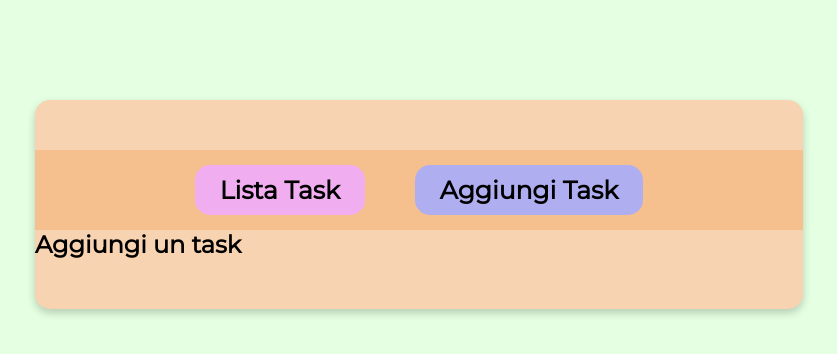
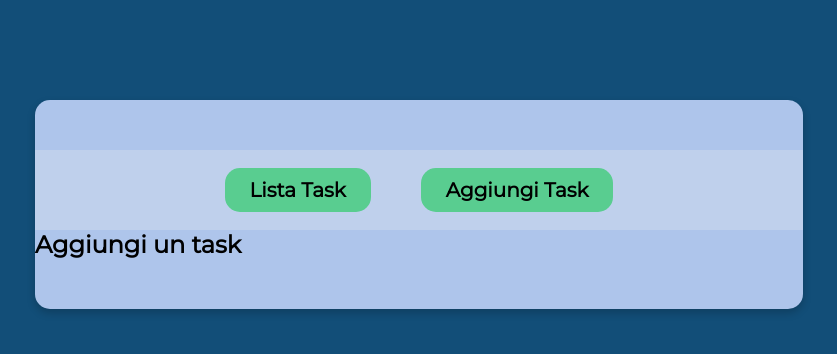
Before and after one commit to valentinobellini/ex-react-task-manager, a React (Vite) app: page /add in a window 1280 px wide. Shown: the top 354 px of the page, without its empty margins (221-1058 px from the left). Built offline with nearby package versions, Linux system fonts and the light colour scheme; no server answers.

Commit message:
update css

```diff
--- a/src/index.css
+++ b/src/index.css
@@ -14,14 +14,14 @@ body {
     display: flex;
     justify-content: center;
     align-items: center;
-    background-color: #E4FFE1;
+    background-color: #124E78;
 
 }
 
 
 .container {
     width: 60vw;
-    background-color: #f8d3b1;
+    background-color: #AEC5EB;
     margin-top: 100px;
     padding: 50px 0px;
     border-radius: 15px;
@@ -33,7 +33,7 @@ body {
 nav {
     width: 100%;
     height: 80px;
-    background-color: #F5C08E;
+    background-color: #bfd0ec;
     text-align: center;
     display: flex;
     justify-content: center;
@@ -43,7 +43,7 @@ nav {
 }
 
 .link {
-    font-size: 25px;
+    font-size: 20px;
     text-decoration: none;
     font-weight: 700;
     padding: 10px 25px;
@@ -52,11 +52,11 @@ nav {
 }
 
 .link:nth-child(1) {
-    background-color: rgb(240, 174, 240);
+    background-color: #59CD90;
 }
 
 .link:nth-child(2) {
-    background-color: rgb(175, 174, 240);
+    background-color: #59CD90;
 }
 
 
@@ -80,7 +80,7 @@ tbody td {
 }
 
 tbody tr {
-    border-bottom: 1px solid #f18a28;
+    border-bottom: 1px solid #5c91e7;
 }
 
 tbody tr:last-child {
@@ -131,13 +131,13 @@ td:nth-child(3) {
 
 
 .status_badge.todo {
-    background-color: rgb(255, 154, 154);
+    background-color: rgb(252, 192, 192);
 }
 
 .status_badge.doing {
-    background-color: rgb(249, 255, 161);
+    background-color: rgb(242, 247, 179);
 }
 
 .status_badge.done {
-    background-color: rgb(174, 241, 174);
+    background-color: rgb(177, 233, 177);
 }
```
